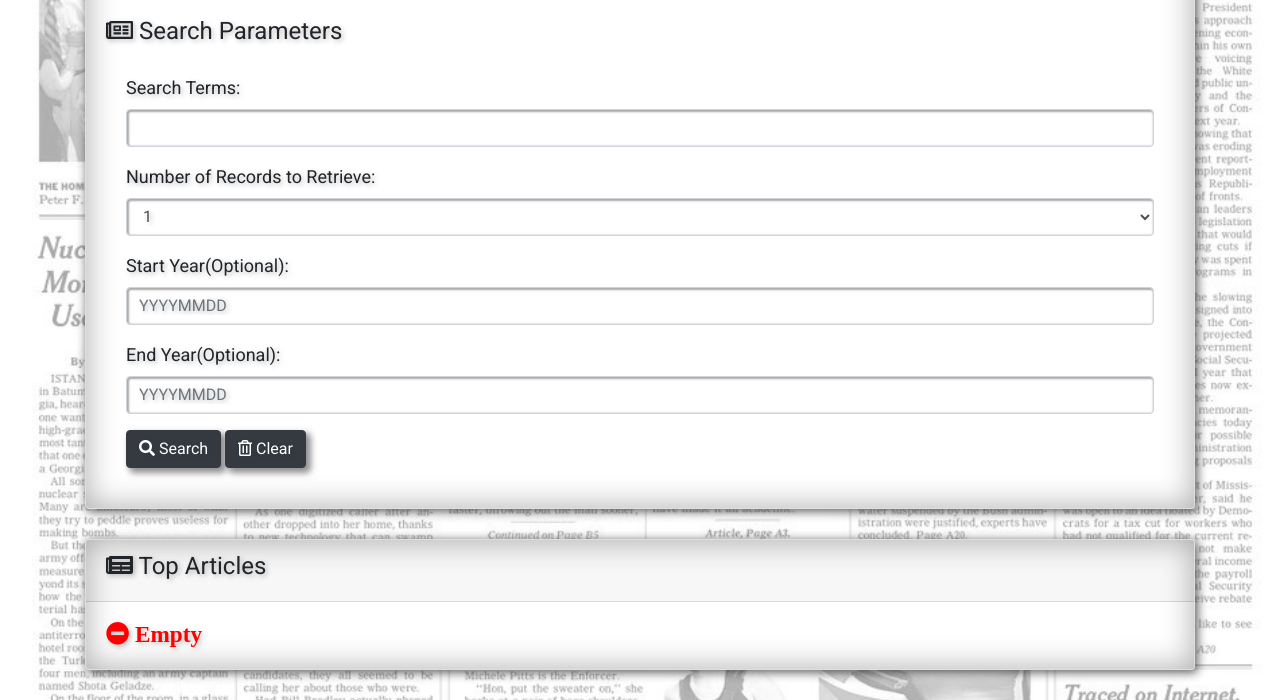
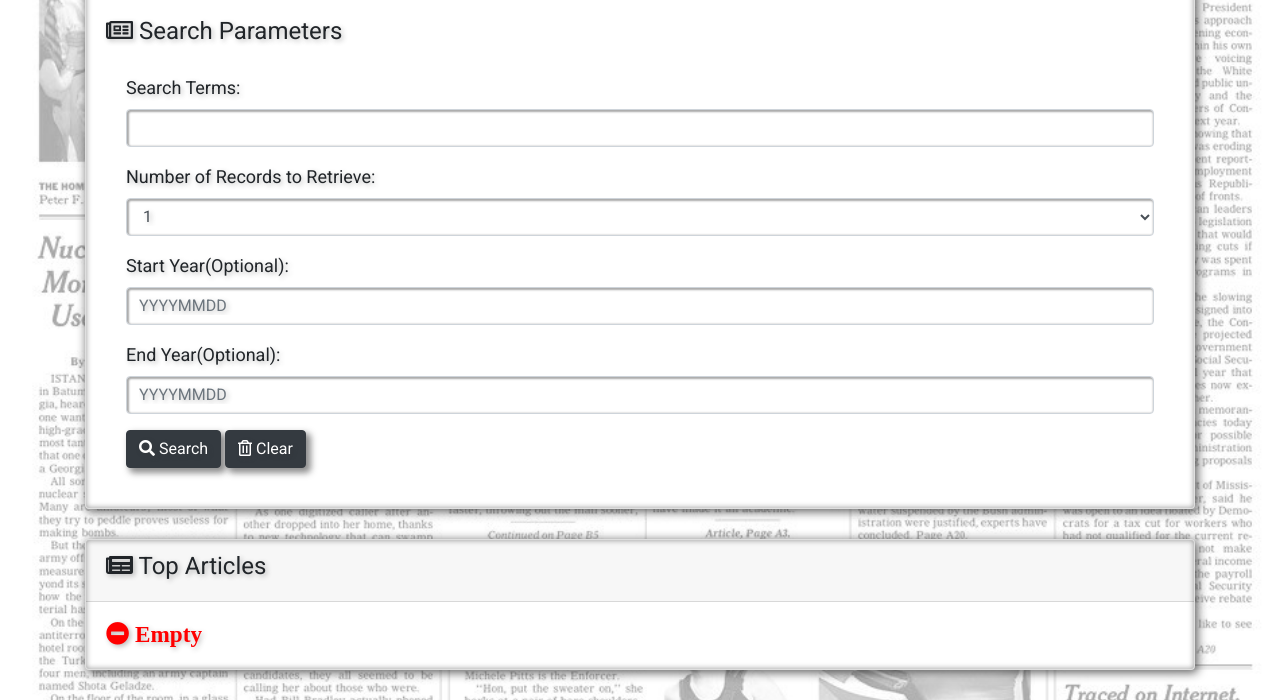
Before and after one commit to JefferyCarmichael/NYTimes-Search, a plain HTML site: page NYT.html in a window 1280 px wide. Shown: the part 652-1352 px from the top of the page. Drawn offline with nearby package versions, Linux system fonts and the light colour scheme.

Commit message:
updated javascript and css

```diff
--- a/assets/css/NYT.css
+++ b/assets/css/NYT.css
@@ -13,8 +13,8 @@
 }
 
 .jumbotron, .card{
-    box-shadow: .25rem .25rem 1.25rem .3125rem rgba(47, 47, 47, 0.39);
-    box-shadow: inset 0rem 0rem 1.875rem .0625rem rgba(47, 47, 47, 0.39),.125rem .125rem .625rem .0625rem rgba(17, 17, 17, 0.637);
+    /* box-shadow: .25rem .25rem 1.25rem .3125rem rgba(47, 47, 47, 0.39); */
+    box-shadow: inset 0rem 0rem .3125rem .0625rem rgba(47, 47, 47, 0.39),.125rem .125rem .625rem .0625rem rgba(17, 17, 17, 0.637);
 }
 
 .btn{
```
Also changed, not shown: assets/images/nyt1.jpg, assets/images/nyt2.jpg, assets/images/nyt3.jpg, 1 other file.
